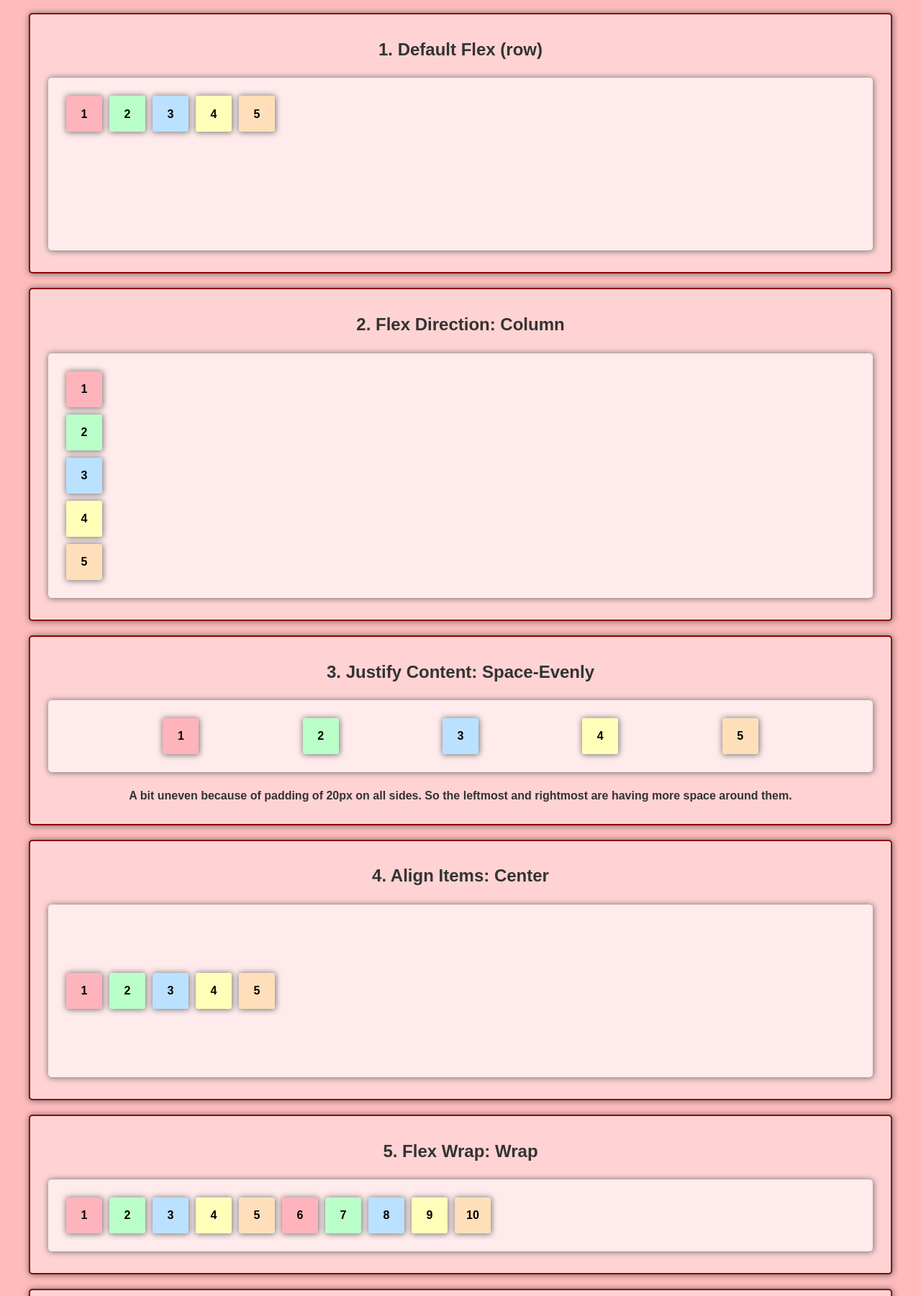
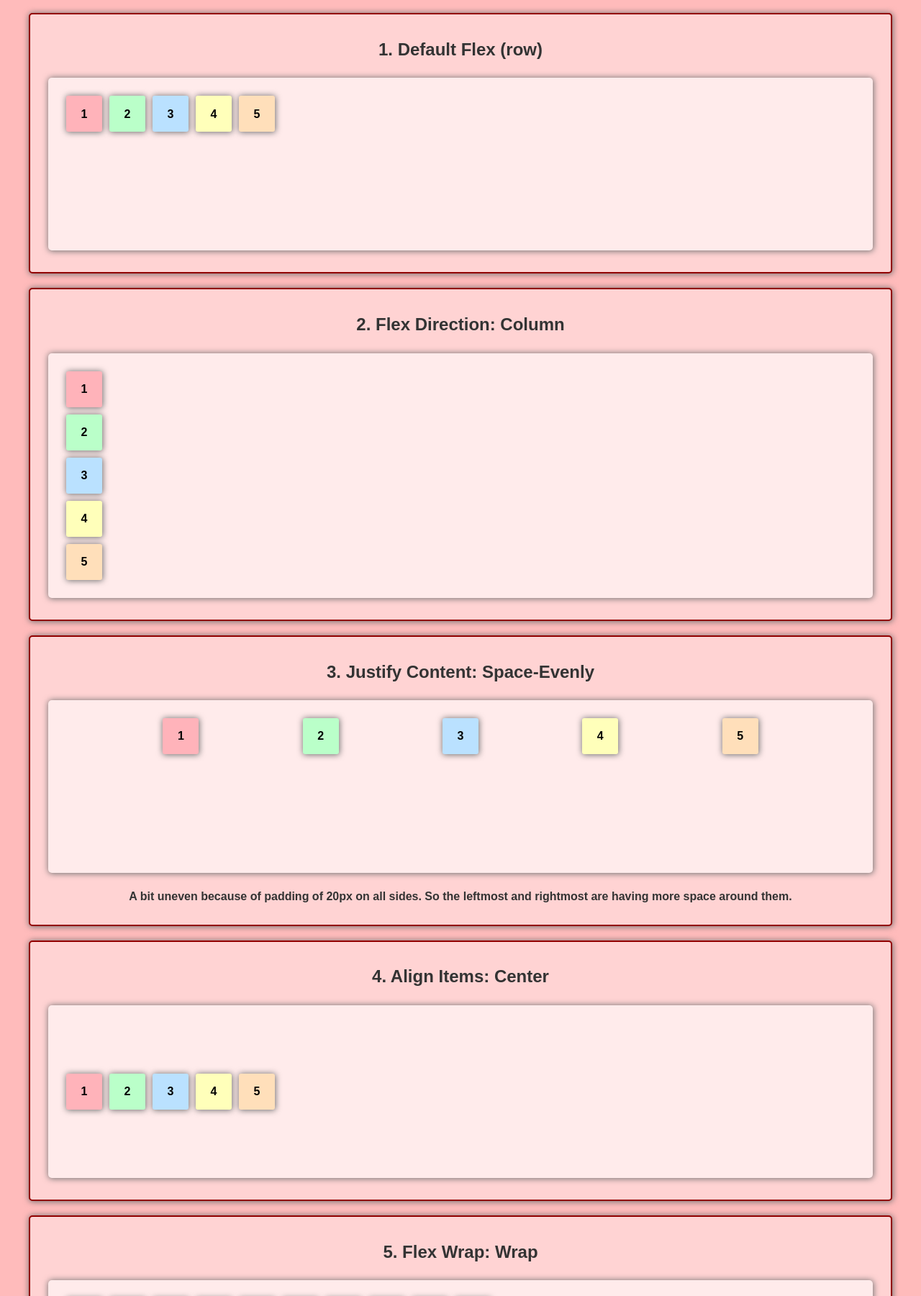
Before and after one commit to abhishek-af8/CSS-flexBox, a plain HTML site: page index.html in a window 1280 px wide. Shown: the part 96-1897 px from the top of the page at 72% size. Drawn offline with Linux system fonts and the light colour scheme.

Commit message:
Update style.css

```diff
--- a/style.css
+++ b/style.css
@@ -46,7 +46,6 @@ p{
 
 .third{
     justify-content: space-evenly;
-    height: auto;
 }
 
 
@@ -57,7 +56,6 @@ p{
 
 .fifth{
     flex-wrap: wrap;
-    height: auto;
 }
 
 
```
